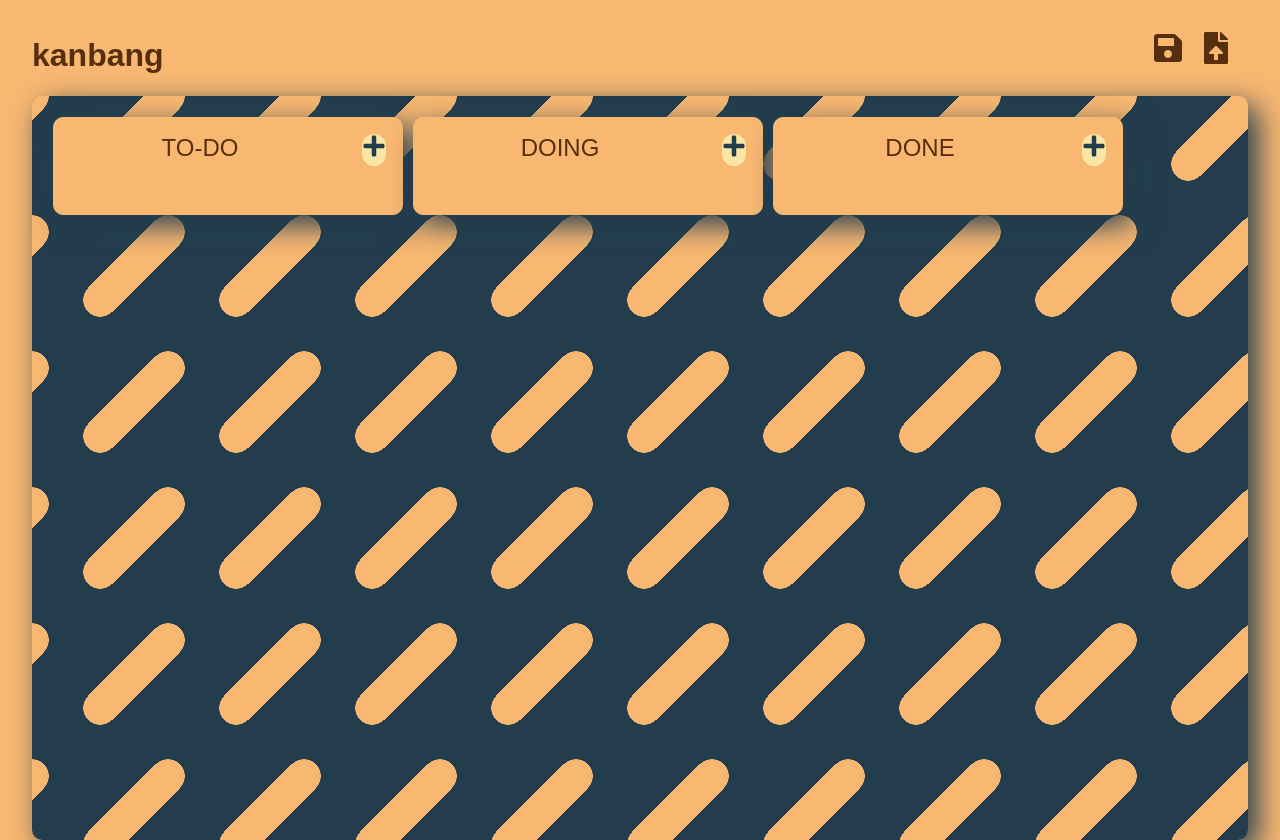
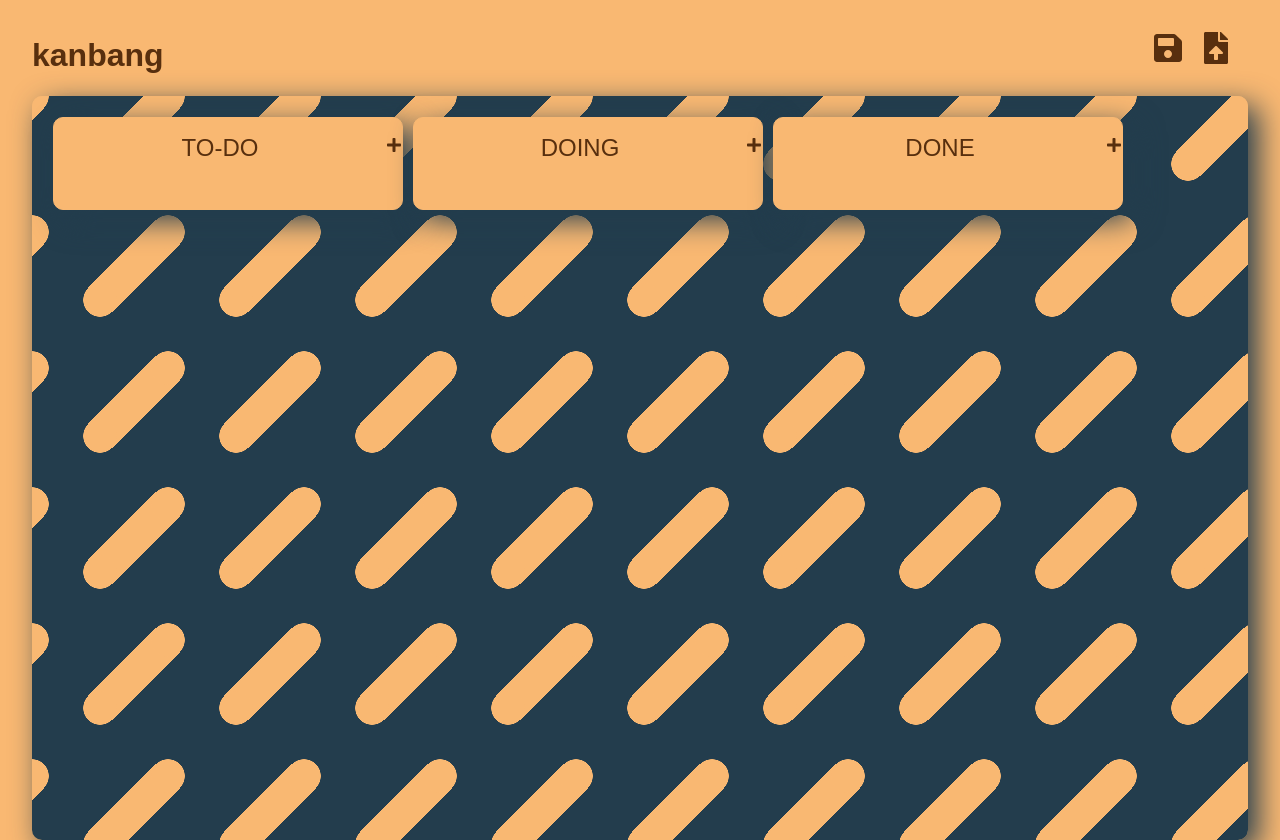
Before and after one commit to xaviuzz/kanbang, a React (Vite) app: page / in a window 1280 px wide. Built offline with nearby package versions, Linux system fonts and the light colour scheme; what uuid-random would draw is missing.

Commit message:
:revolving_hearts: using button in column header instead of a link

```diff
--- a/src/components/kanbang/banner/controls/Ship.tsx
+++ b/src/components/kanbang/banner/controls/Ship.tsx
@@ -25,14 +25,17 @@
   // eslint-disable-next-line @typescript-eslint/no-explicit-any
   const reLoad=(event:any)=>{
     const loaded:string = event.target.result
-    console.log(loaded)
     const recovered:Kanban = Kanban.recoverFrom(loaded)
     load(recovered)
   }
 
   return (
     <>
-      <button aria-label="import" onClick={ship} role='menuitem'>
+      <button
+        aria-label="import"
+        onClick={ship}
+        role='menuitem'
+        title='Import'>
         <FaFileUpload aria-label='A document being uploaded'/>
       </button>
       <input
--- a/src/components/kanbang/board/column/header/Header.tsx
+++ b/src/components/kanbang/board/column/header/Header.tsx
@@ -11,9 +11,13 @@
   return (
     <div className='column-header' role='menubar'>
       <div className='column-title'>{name}</div>
-      <a onClick={onClick} aria-label='add card' role='menuitem' title='Add card'>
+      <button
+        onClick={onClick}
+        aria-label='add card'
+        role='menuitem'
+        title='Add card'>
         <FaPlus role='none'/>
-      </a>
+      </button>
     </div>
   )
 }
```
Also changed, not shown: src/components/kanbang/board/column/card/Card.tsx (+6 -6 lines).
